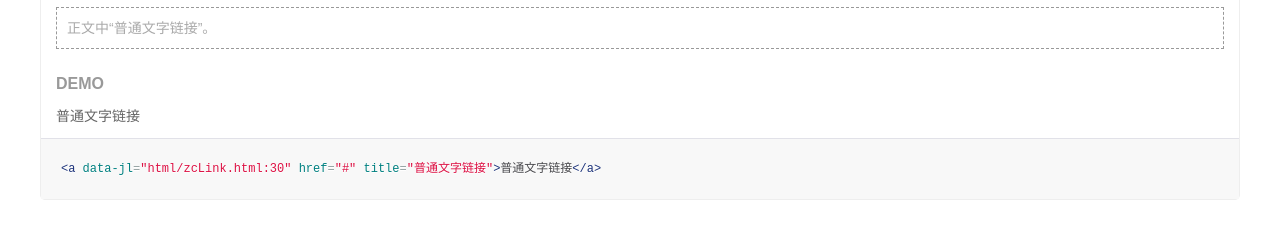
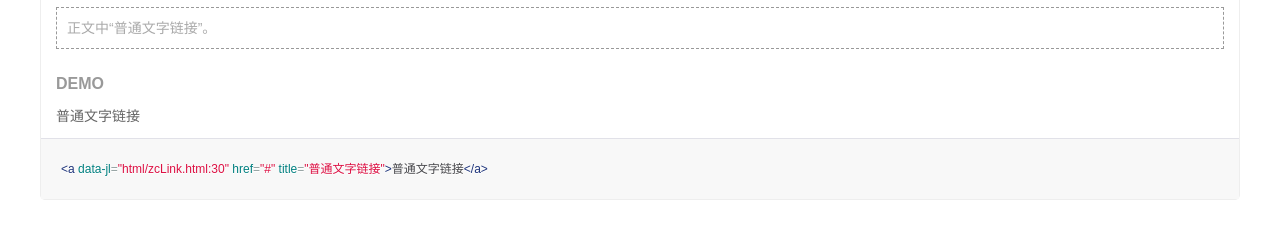
Before and after one commit to wwwsitecn/siteui, a website: page index.html in a window 1280 px wide. Shown: the part 694-921 px from the top of the page. Drawn offline with Linux system fonts and the light colour scheme.

Commit message:
20160831-2
20160831-2

```diff
--- a/css/prettify.css
+++ b/css/prettify.css
@@ -14,6 +14,7 @@
   border-top: solid 1px #e1e1e8;
   white-space:pre-wrap;
   font-size: 12px;
+  font-family: Arial,"Lantinghei SC", "Helvetica Neue","Microsoft YaHei","WenQuanYi Micro Hei", "Heiti SC", "Segoe UI",  sans-serif;
 }
 .prettyprint.linenums {
   -webkit-box-shadow: inset 40px 0 0 #fbfbfc, inset 41px 0 0 #ececf0;
```
